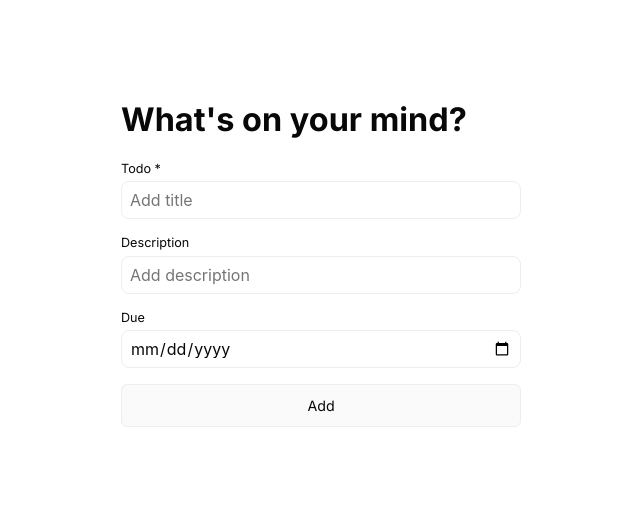
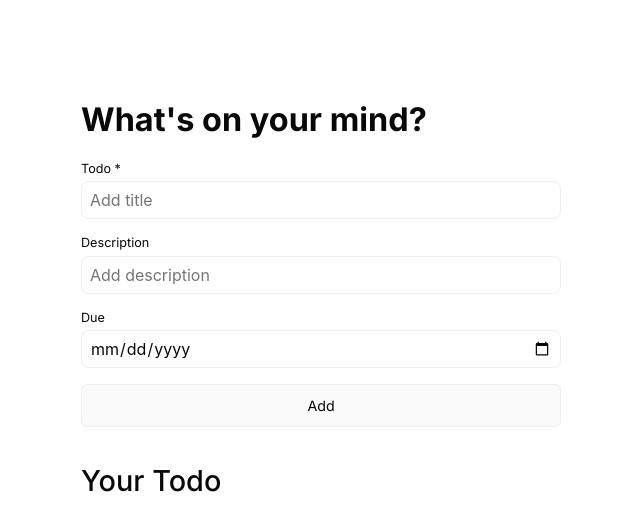
Before and after one commit to hejuby/todo-app, a Next.js app: page / in a window 1280 px wide. Shown: the top 530 px of the page, without its empty margins (319-959 px from the left). Built offline with nearby package versions, Linux system fonts and the light colour scheme.

Commit message:
Add template for displaying todo list

```diff
--- a/app/page.module.scss
+++ b/app/page.module.scss
@@ -1,10 +1,10 @@
 .main {
     display: flex;
+    min-height: 100vh;
+    padding: 2rem;
     flex-direction: column;
-    justify-content: space-between;
     align-items: center;
-    padding: 2rem;
-    min-height: 100vh;
+    gap: 2rem;
 
     @include respond-to(medium) {
         padding: 6rem;
--- a/app/page.tsx
+++ b/app/page.tsx
@@ -1,5 +1,6 @@
 import { getTodoList } from "#db/todo";
 import TodoForm from "#templates/TodoForm";
+import TodoList from "#templates/TodoList";
 import classNames from "#utils/classNames";
 import styles from "./page.module.scss";
 
@@ -11,11 +12,7 @@ export default async function Home() {
     return (
         <main className={cx("main")}>
             <TodoForm />
-            <ul>
-                {data.todos?.map((todo) => (
-                    <div key={todo._id}>{todo.title}</div>
-                ))}
-            </ul>
+            <TodoList todos={data?.todos} />
         </main>
     );
 }
--- a/src/templates/TodoForm/index.module.scss
+++ b/src/templates/TodoForm/index.module.scss
@@ -2,6 +2,5 @@
     display: flex;
     flex-direction: column;
     gap: 1rem;
-    width: 100%;
-    max-width: 400px;
+    width: clamp(0px, 100%, map-get($container-width, "small"));
 }
--- /dev/null
+++ b/src/templates/TodoList/index.module.scss
@@ -0,0 +1,3 @@
+.todo-list {
+    width: clamp(0px, 100%, map-get($container-width, "small"));
+}
--- /dev/null
+++ b/src/templates/TodoList/index.tsx
@@ -0,0 +1,32 @@
+import Typography from "#components/Typography";
+import { TodoDocument } from "#models/Todo";
+import classNames from "#utils/classNames";
+import styles from "./index.module.scss";
+
+export interface TodoListProps {
+    todos?: TodoDocument[];
+}
+
+const cx = classNames(styles, "todo-list");
+
+function TodoList({ todos = [] }: TodoListProps) {
+    return (
+        <div className={cx()}>
+            <Typography
+                variant="h2"
+                component="h2"
+                fontWeight={500}
+                marginBottom={16}
+            >
+                Your Todo
+            </Typography>
+            <ul>
+                {todos.map((todo) => (
+                    <li key={todo._id}>{todo.title}</li>
+                ))}
+            </ul>
+        </div>
+    );
+}
+
+export default TodoList;
```
